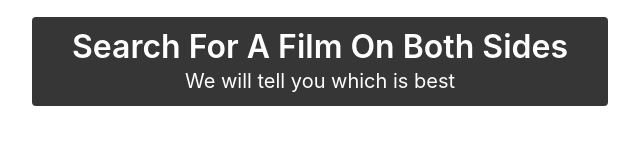
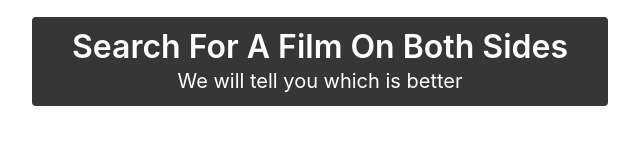
Before and after one commit to markok96/film_comparison, a plain HTML site: page index.html in a window 1280 px wide. Shown: the part 247-392 px from the top of the page, 320-960 px from the left. Drawn offline with nearby package versions, Linux system fonts and the light colour scheme.

Commit message:
html update

```diff
--- a/index.html
+++ b/index.html
@@ -37,7 +37,7 @@
 
         <div class="column is-half notification is-dark tutorial">
             <h1 class="title">Search For A Film On Both Sides</h1>
-            <p class="subtitle">We will tell you which is best</p>
+            <p class="subtitle">We will tell you which is better</p>
         </div>
     </div>
     <script src="utils.js"></script>
```
